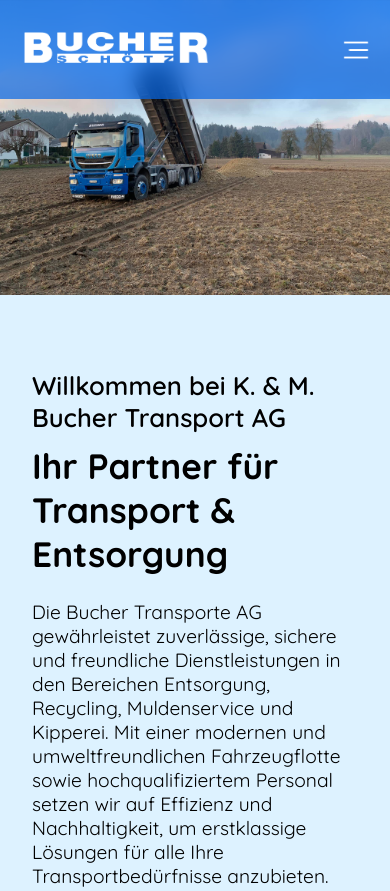
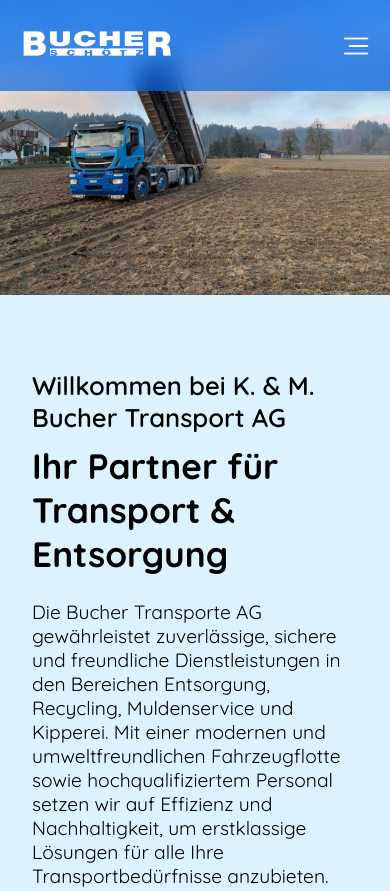
Before and after one commit to webworxtest/bucher, a plain HTML site: page index.html in a window 390 px wide. Shown: the top 891 px of the page. Drawn offline with Linux system fonts and the light colour scheme.

Commit message:
Update styles.css

```diff
--- a/styles.css
+++ b/styles.css
@@ -386,7 +386,7 @@
         padding: 3rem 2rem;
     }
     .logo {
-        height: 2.5rem;
+        height: 2rem;
     }
     .home h2 {
         font-size: 1.6rem;
```
